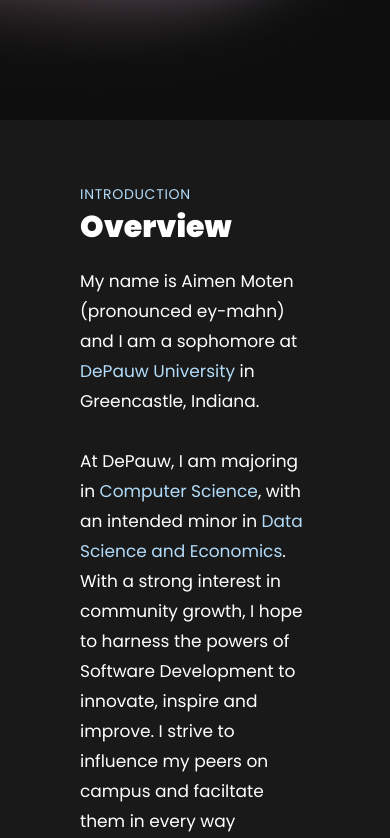
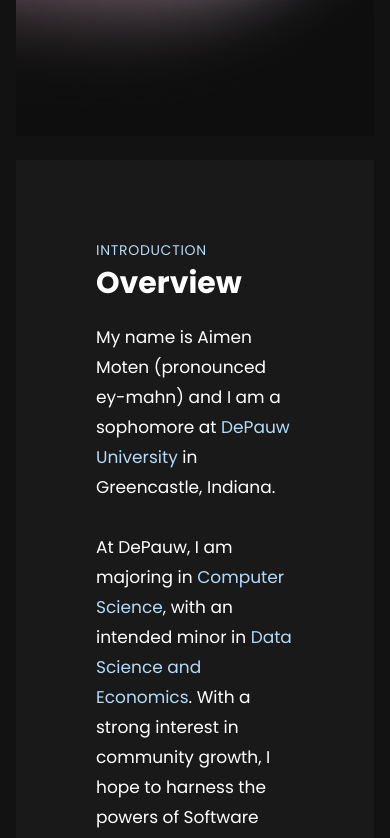
Before and after one commit to aimen-moten/portfolio, a React (Vite) app: page / in a window 390 px wide. Shown: the part 940-1778 px from the top of the page. Built offline with nearby package versions, Linux system fonts and the light colour scheme.

Commit message:
mobile responsive

```diff
--- a/src/App.jsx
+++ b/src/App.jsx
@@ -7,7 +7,7 @@
 
   return (
     <BrowserRouter>
-      <div className='relative z-0 bg-[#00000]'>
+      <div className='relative z-0 bg-[#00000] p-4'>
         <div className='bg-hero-pattern bg-cover bg-no-repeat bg-center'>
         <Navbar/>
         <Hero/>
@@ -27,4 +27,4 @@
   )
 }
 
-export default App
+export default App;
--- a/src/components/About.jsx
+++ b/src/components/About.jsx
@@ -10,9 +10,9 @@
 
 const About = () => {
   return (
-    <>
-    <div className={`px-20 py-[64px] flow-root bg-[#191919]`} id='About'>
-        <div className='float-left text-left'>
+
+    <div className={`p-20 lg:grid grid-cols-2 bg-[#191919]`} id='About'>
+        <div className='text-left'>
           <motion.div variants={textVariant()} >
             <p className={styles.sectionSubText}>Introduction</p>
             <h2 className={styles.sectionHeadText}>Overview</h2>
@@ -29,12 +29,12 @@
           </motion.p>
         </div>
         <div>
-          <img src={moten} className='h-80 w-80 mt-[100px] lg:float-right'/>
+          <img src={moten} className='h-[60%]  mt-[100px] ml-auto'/>
         </div>
       </div>
 
-    </>
+
   )
 }
 
-export default About;
+export default SectionWrapper(About,"about");
--- a/src/components/Experience.jsx
+++ b/src/components/Experience.jsx
@@ -15,7 +15,7 @@
     contentStyle={{background: '#C9E6FB', color: 'black'}}
     iconStyle={{background: experience.iconBg}}
     icon={
-      <div className='flex items-center justify-center w-full h-full'>
+      <div className='flex flex-wrap items-center justify-center w-full h-full'>
         <img
           src={experience.icon}
           alt={experience.company_name}
--- a/src/components/Feedbacks.jsx
+++ b/src/components/Feedbacks.jsx
@@ -20,8 +20,8 @@
   };
 
   return (
-    <div className={`flow-root mt-20 px-20 py-12 bg-[#191919]`} id='startups'>
-      <div className='text-left max-w-2xl float-left '>
+    <div className={`lg:grid grid-cols-2 mt-20 px-20 py-12 bg-[#191919]`} id='startups'>
+      <div className='text-left max-w-2xl'>
         <motion.div variants={textVariant()} className='text-left'>
             <p className={styles.sectionSubText}>My Passion</p>
             <h2 className={styles.sectionHeadText}>Startup</h2>
@@ -41,12 +41,12 @@
 
 
       </div>
-      <div className='float-right'>
-        <img src={ZYANA} className='max-w-xl max-w-xl rounded-full scale-75'/>
+      <div className='ml-auto'>
+        <img src={ZYANA} className=' rounded-full scale-75'/>
       </div>
     </div>
 
   )
 }
 
-export default Feedbacks;
+export default SectionWrapper(Feedbacks,"startup");
--- a/src/components/Skills.jsx
+++ b/src/components/Skills.jsx
@@ -8,6 +8,7 @@
 import Carousel from "react-multi-carousel";
 import "react-multi-carousel/lib/styles.css";
 import { technologies } from '../constants'
+import { SectionWrapper } from "../hoc";
 
 const responsive = {
   desktop: {
@@ -36,8 +37,9 @@
     )
 }
 
-export default function Skills(){
-    return (<div className="mt-20 justify-center carousel w-full h-full p-20 bg-[#191919]" id='Skills'>
+ function Skills(){
+    return (
+    <div className="mt-20 justify-center carousel w-full h-full p-20 bg-[#191919]" id='Skills'>
         <div>
             <motion.div variants={textVariant()} className='mt-12'>
             <p className={styles.sectionSubText}>Languages, Frameworks And Tools</p>
@@ -123,3 +125,5 @@
     </div>)
 
 }
+
+export default SectionWrapper(Skills, "skills")
--- a/src/components/Works.jsx
+++ b/src/components/Works.jsx
@@ -1,79 +1,63 @@
-import React from 'react'
-import { motion } from 'framer-motion'
+import React from 'react';
+import { motion } from 'framer-motion';
 
-import { textVariant, fadeIn } from '../utils/motion'
-import { styles } from '../styles'
-import { github } from '../assets'
-import { SectionWrapper } from '../hoc'
-import { projects } from '../constants'
+import { textVariant, fadeIn } from '../utils/motion';
+import { styles } from '../styles';
+import { github } from '../assets';
+import { SectionWrapper } from '../hoc';
+import { projects } from '../constants';
 
-
-export function ProjectCard({index, name, description, tags, image, source_code_link}){
-  return(
-    <motion.div variants={fadeIn("up", "spring", index*0.5, 0.9)} animate={{ x: 100 }} initial={false}>
-      <div className="bg-[#C9E6FB] rounded-2xl p-5 sm:w-[360px] w-full">
-        <div  className='relative w-full h-[230px]'>
-          <img src={image} alt='name' className='w-full h-full object-cover rounded-2xl'/>
+export function ProjectCard({ index, name, description, tags, image, source_code_link }) {
+  return (
+    <motion.div variants={fadeIn('up', 'spring', index * 0.5, 0.9)} animate={{ x: 100 }} initial={false}>
+      <div className="bg-[#C9E6FB] rounded-2xl p-5 sm:w-[360px] w-full m-2">
+        <div className="relative w-full h-[230px]">
+          <img src={image} alt="name" className="w-full h-full object-cover rounded-2xl" />
         </div>
 
-        <div className='mt-5'>
-          <h3 className='text-black font-bold text-[24px]'>
-            {name}
-          </h3>
-          <p className='text-black mt-2 text-[14px]'>
-            {description}
-          </p>
+        <div className="mt-5">
+          <h3 className="text-black font-bold text-[24px]">{name}</h3>
+          <p className="text-black mt-2 text-[14px]">{description}</p>
         </div>
-        <div className='flex flex-wrap justify-center '>
-        <div className='mt-5 flex flex-wrap gap-2 justify-start text-[16px] text-[#191919]'>
+        <div className="flex flex-wrap justify-center ">
+          <div className="mt-5 flex flex-wrap gap-2 justify-start text-[16px] text-[#191919]">
             Skills:
             {tags.map((tag) => (
-            <p key={tag.name}>
-              {tag.name}
-            </p>
+              <p key={tag.name}>{tag.name}</p>
             ))}
           </div>
-        <div className='relative flex justify-end m-3 card-img_hover '>
-              <div onClick={() => window.open(source_code_link, "_blank")} className='black-gradient w-10 h-10 rounded-full flex justify-center items-center cursor-pointer '>
-                <img src={github} alt='github' className='h-1/2 w-1/2 object-contain'/>
+          <div className="relative flex justify-end m-3 card-img_hover ">
+            <div onClick={() => window.open(source_code_link, '_blank')} className="black-gradient w-10 h-10 rounded-full flex justify-center items-center cursor-pointer ">
+              <img src={github} alt="github" className="h-1/2 w-1/2 object-contain" />
             </div>
           </div>
         </div>
       </div>
     </motion.div>
-  )
+  );
 }
-
 
 const Works = () => {
   return (
-    <div className={`mx-auto px-20 py-[64px] flow-root`} id='projects'>
-      <motion.div variants={textVariant()} className='mt-20 text-center'>
+    <div className={`mx-auto  flow-root`} id="projects">
+      <motion.div variants={textVariant()} className="mt-20 text-center">
         <p className={styles.sectionSubText}>My Work</p>
         <h2 className={styles.sectionHeadText}>Projects</h2>
       </motion.div>
 
-      <div className='w-full flex items-center justify-center'>
-        <motion.p
-          variants={fadeIn("","",0.1, 1)}
-          className='mt-3 text-white text-[20px] '
-        >
-           To see all my projects, visit my <a href='https://github.com/aimen-moten'> <span className='text-[#b2dcfa]'>GitHub</span></a>.
+      <div className="w-full flex items-center justify-center">
+        <motion.p variants={fadeIn('', '', 0.1, 1)} className="mt-3 text-white text-[20px] ">
+          To see all my projects, visit my <a href="https://github.com/aimen-moten"> <span className="text-[#b2dcfa]">GitHub</span></a>.
         </motion.p>
       </div>
 
-      <div className='mt-20 flex flex-wrap gap-10'>
+      <div className="mt-20 flex flex-wrap justify-center ">
         {projects.map((project, index) => (
-          <ProjectCard
-            key={`project-${index}`}
-            index = {index}
-            {...project}
-          />
+          <ProjectCard key={`project-${index}`} index={index} {...project} />
         ))}
       </div>
+    </div>
+  );
+};
 
-    </div>
-  )
-}
-
-export default Works;
+export default SectionWrapper(Works, "projects");
--- a/src/styles.js
+++ b/src/styles.js
@@ -9,12 +9,12 @@
       "text-[#dfd9ff] font-medium lg:text-[30px] sm:text-[26px] xs:text-[20px] text-[16px] lg:leading-[40px]",
 
     sectionHeadText:
-      "text-white font-black md:text-[60px] sm:text-[50px] xs:text-[40px] text-[30px]",
+      "text-white font-bold md:text-[60px] sm:text-[50px] xs:text-[40px] text-[30px]",
     sectionSubText:
       "sm:text-[18px] text-[14px] text-[#b2dcfa] uppercase tracking-wider",
 
     timeline:
-    "mt-0 text-[#b2dcfa]"
+    "mt-0 lg:text-[#b2dcfa] text-black "
   };
 
   export { styles };
```
Lines whose indentation alone changed are shown as unchanged.
